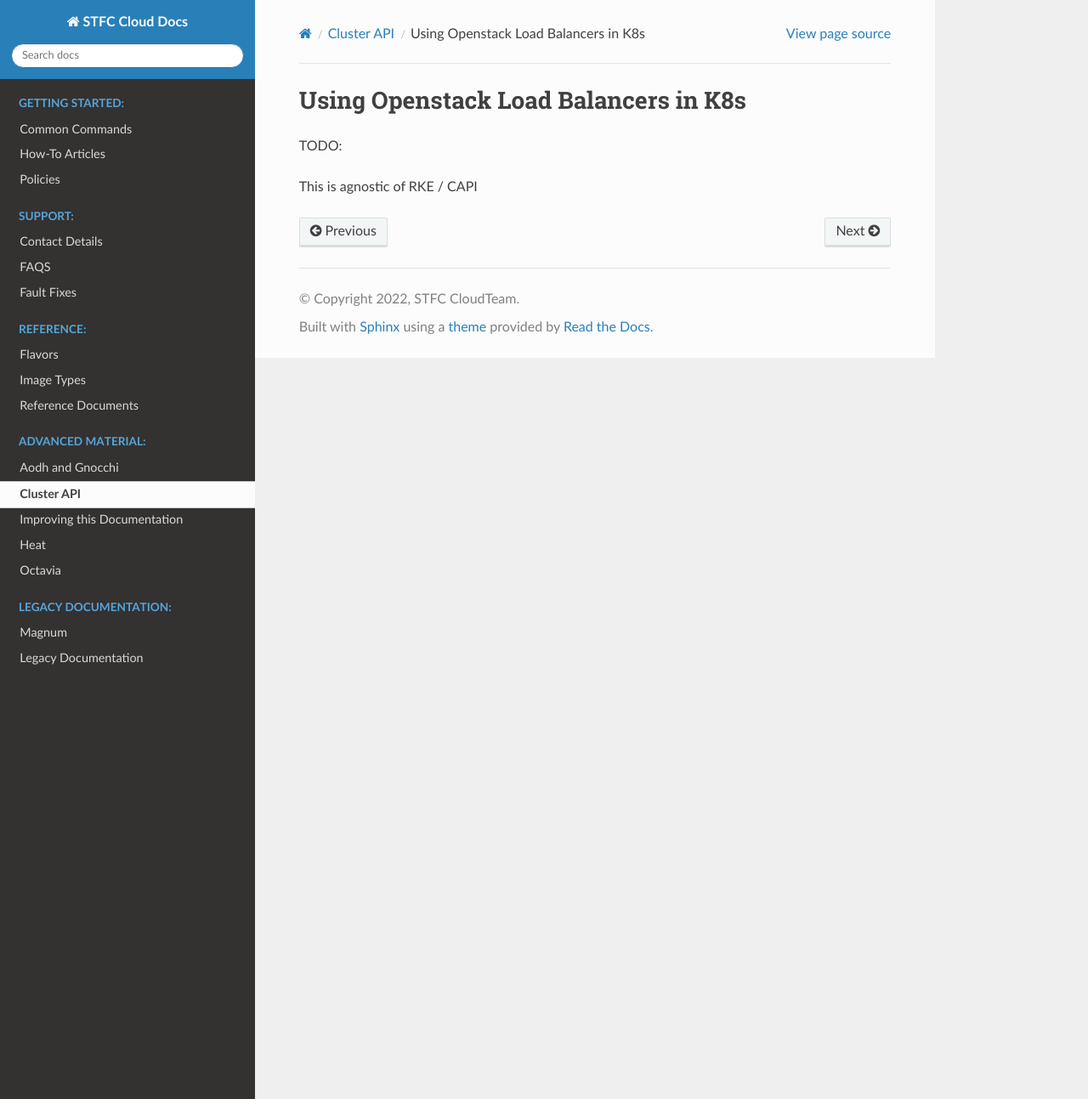
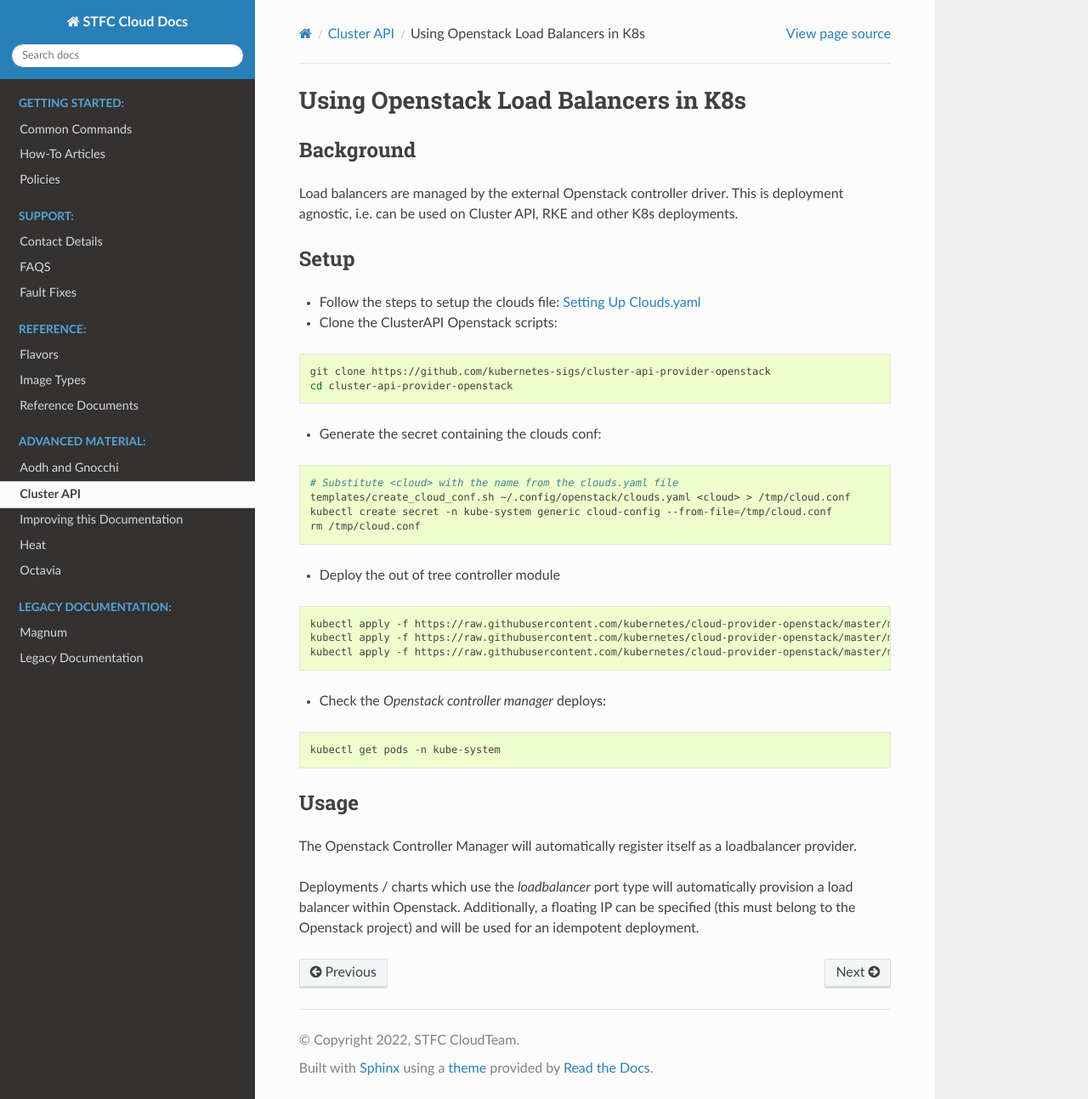
Before and after one commit to stfc/cloud-docs, a Sphinx documentation site: the page built from source/ClusterAPI/LoadBalancers.rst, in a window 1280 px wide and 1293 px high. Shown: the whole window at 85% size. Built offline with Sphinx 7.4.7 and the Read the Docs theme 2.0.0, drawn with Linux system fonts in a browser that asks for light colours.

Commit message:
Add out of tree LB instructions
Adds instructions for deploying the out-of-tree Openstack controller
manager.

```diff
--- a/source/ClusterAPI/LoadBalancers.rst
+++ b/source/ClusterAPI/LoadBalancers.rst
@@ -2,6 +2,54 @@
 Using Openstack Load Balancers in K8s
 =====================================
 
-TODO:
+Background
+==========
 
-This is agnostic of RKE / CAPI
+Load balancers are managed by the external Openstack controller
+driver. This is deployment agnostic, i.e. can be used on Cluster API,
+RKE and other K8s deployments.
+
+Setup
+=====
+
+- Follow the steps to setup the clouds file: :ref:`clouds_yaml`
+- Clone the ClusterAPI Openstack scripts:
+
+.. code-block:: bash
+
+    git clone https://github.com/kubernetes-sigs/cluster-api-provider-openstack
+    cd cluster-api-provider-openstack
+
+- Generate the secret containing the clouds conf:
+
+.. code-block:: bash
+
+    # Substitute <cloud> with the name from the clouds.yaml file
+    templates/create_cloud_conf.sh ~/.config/openstack/clouds.yaml <cloud> > /tmp/cloud.conf
+    kubectl create secret -n kube-system generic cloud-config --from-file=/tmp/cloud.conf
+    rm /tmp/cloud.conf
+
+- Deploy the out of tree controller module
+
+.. code-block:: bash
+
+    kubectl apply -f https://raw.githubusercontent.com/kubernetes/cloud-provider-openstack/master/manifests/controller-manager/cloud-controller-manager-roles.yaml
+    kubectl apply -f https://raw.githubusercontent.com/kubernetes/cloud-provider-openstack/master/manifests/controller-manager/cloud-controller-manager-role-bindings.yaml
+    kubectl apply -f https://raw.githubusercontent.com/kubernetes/cloud-provider-openstack/master/manifests/controller-manager/openstack-cloud-controller-manager-ds.yaml
+
+- Check the `Openstack controller manager` deploys:
+
+.. code-block:: bash
+
+    kubectl get pods -n kube-system
+
+Usage
+=====
+
+The Openstack Controller Manager will automatically register
+itself as a loadbalancer provider.
+
+Deployments / charts which use the `loadbalancer` port type
+will automatically provision a load balancer within Openstack.
+Additionally, a floating IP can be specified (this must belong
+to the Openstack project) and will be used for an idempotent deployment.
```
